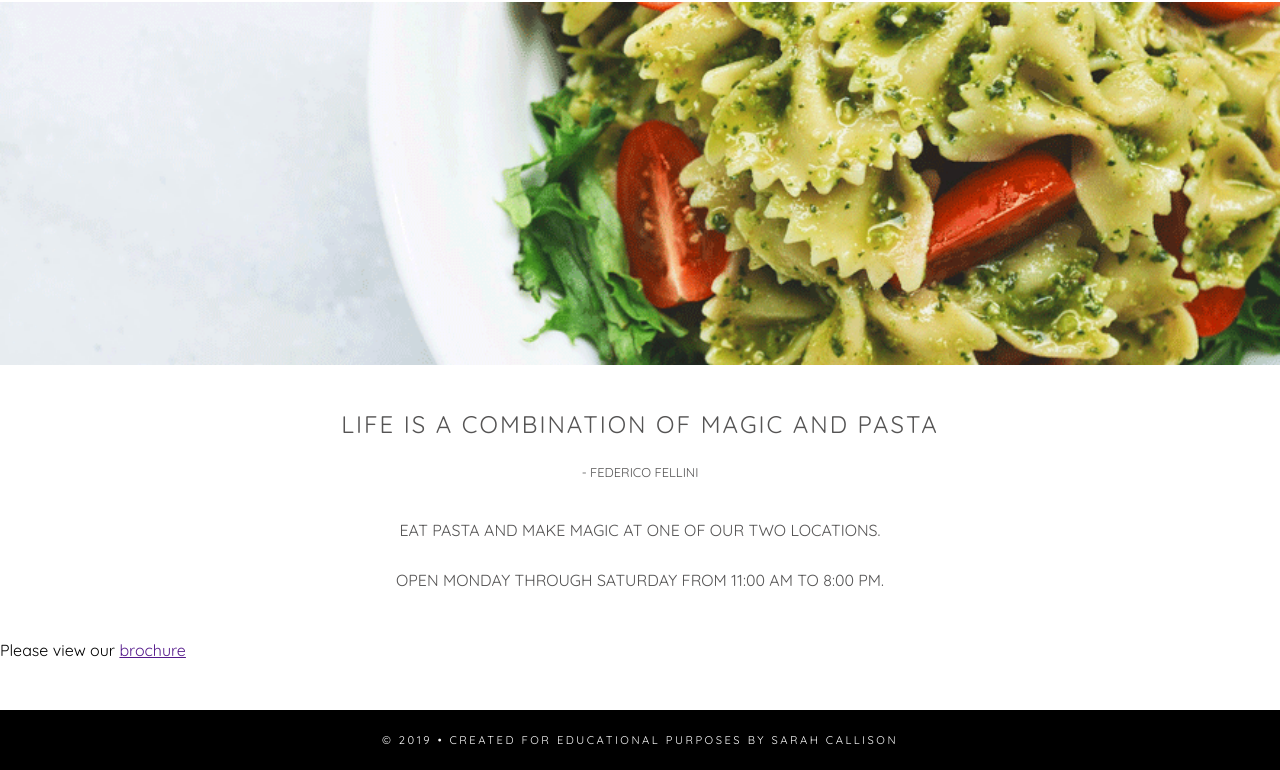
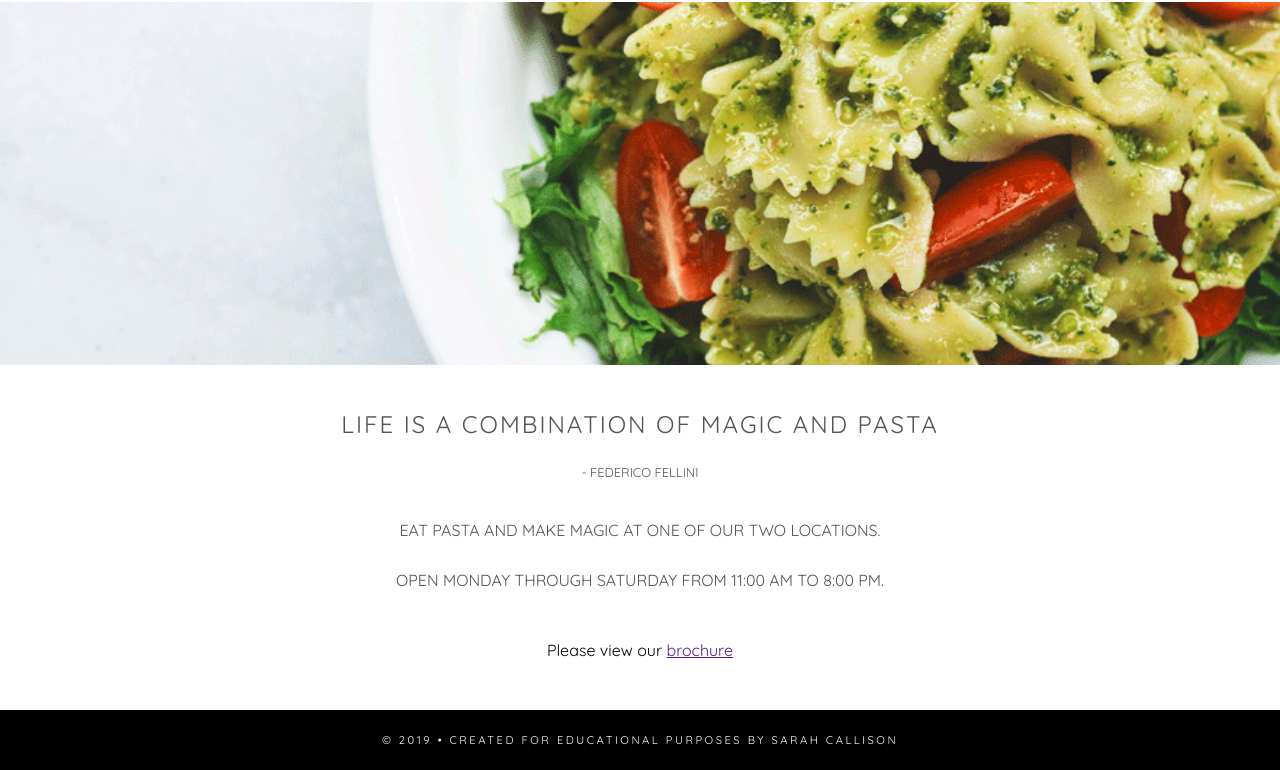
Before and after one commit to sarahcallison/giulias-italiano, a plain HTML site: page index.html in a window 1280 px wide. Shown: the part 229-999 px from the top of the page. Drawn offline with Linux system fonts and the light colour scheme.

Commit message:
added audio file, formatting on brochure text and map

```diff
--- a/index.html
+++ b/index.html
@@ -49,7 +49,7 @@
 
                 <p class="home-text2">OPEN MONDAY THROUGH SATURDAY FROM 11:00 AM TO 8:00 PM.</p>
 
-                <p>Please view our <a href="" alt="brochure for website">brochure</a></p>
+                <p class="brochure">Please view our <a href="" alt="brochure for website">brochure</a></p>
             </main>
 
             <!-- Start of the footer -->
--- a/main.css
+++ b/main.css
@@ -204,6 +204,10 @@ figure.banner-img {
     text-align: center;
 }
 
+.brochure {
+    text-align: center;
+}
+
 /* menu page */
 
 .menuHeading {
```
Also changed, not shown: locations.html (+3 -3 lines), 1 other file.
